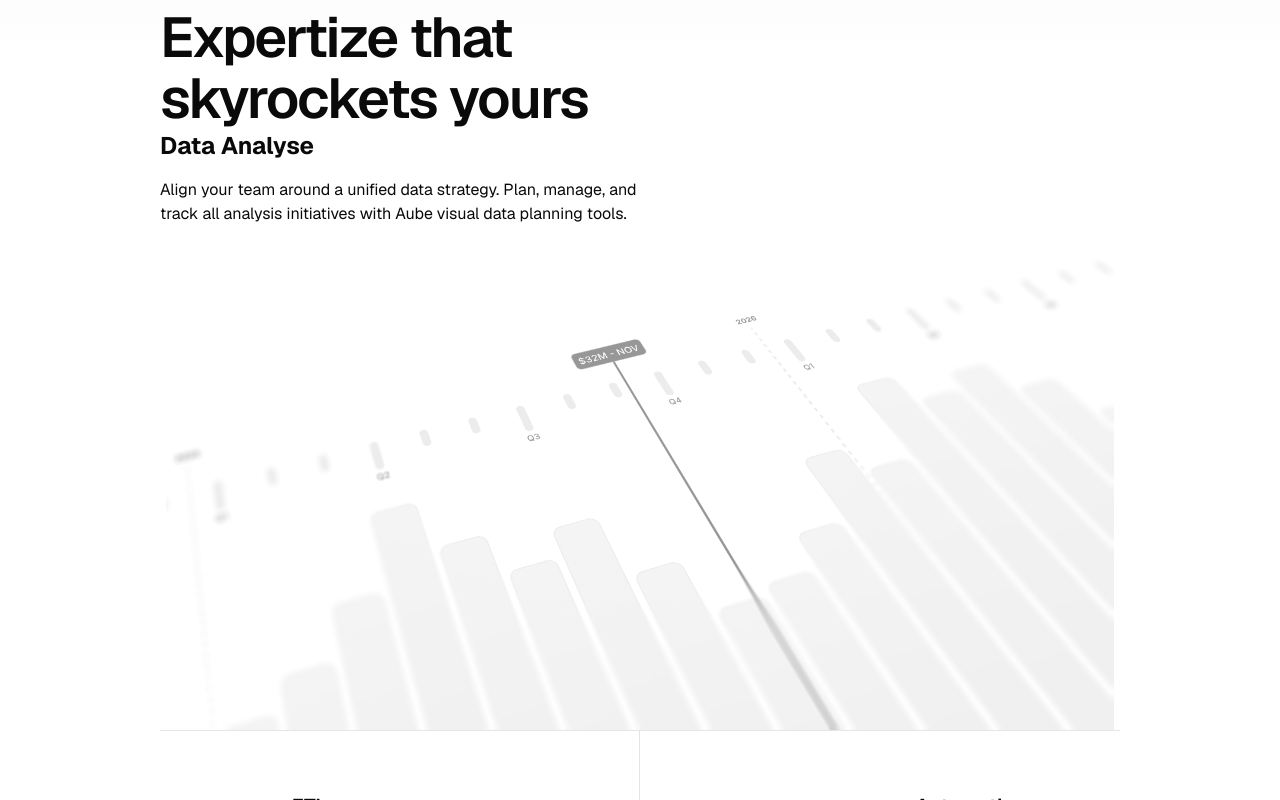
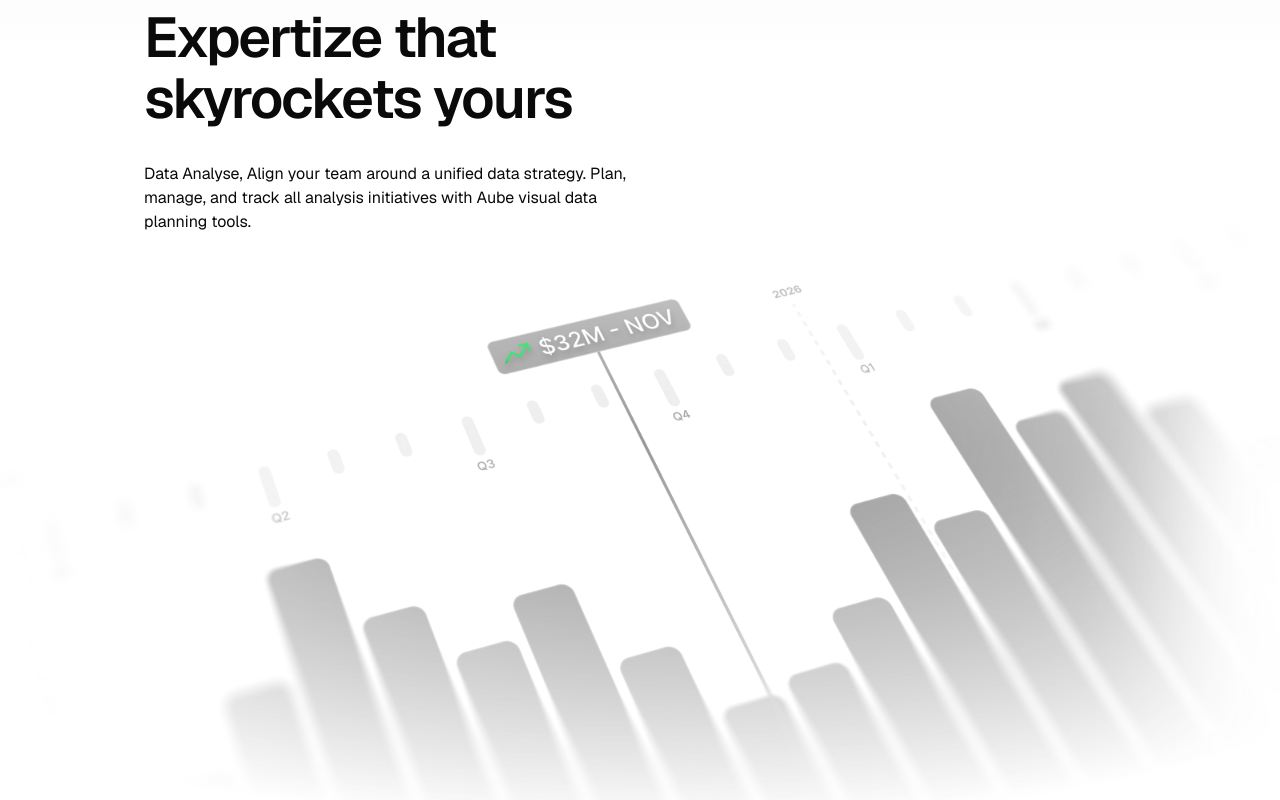
Before and after one commit to clement-horesh/my-aube, a Next.js app: page / in a window 1280 px wide. Shown: the part 1460-2260 px from the top of the page. Built offline with nearby package versions, Linux system fonts and the light colour scheme.

Commit message:
Finition sur core offering data analyse

```diff
--- a/src/app/globals.css
+++ b/src/app/globals.css
@@ -79,3 +79,17 @@
     @apply bg-background text-foreground;
   }
 }
+
+@layer components {
+  .responsive-mask {
+    mask-image: radial-gradient(100% 60% at 50% 35%, #d9d9d9 0, hsla(0,0%,45%,0) 100%);
+    -webkit-mask-image: radial-gradient(100% 60% at 50% 35%, #d9d9d9 0, hsla(0,0%,45%,0) 100%);
+  }
+
+  @media (min-width: 768px) {
+    .responsive-mask {
+      mask-image: radial-gradient(40% 30% at 50% 35%, #d9d9d9 0, hsla(0,0%,45%,0) 100%);
+      -webkit-mask-image: radial-gradient(80% 60% at 50% 35%, #d9d9d9 0, hsla(0,0%,45%,0) 100%);
+    }
+  }
+}
--- a/src/components/core-offer.tsx
+++ b/src/components/core-offer.tsx
@@ -6,26 +6,31 @@ import Image from "next/image"
 export function GradientSection() {
   return (
     <div id="core-offer" className="w-full bg-gradient-to-b from-neutral-100 to-transparent dark:from-neutral-900 dark:to-transparent" style={{ backgroundSize: '100% 250px', backgroundRepeat: 'no-repeat' }}>
-      <div className="w-full max-w-5xl mx-auto px-4 sm:px-6 lg:px-8 pt-50 pb-30">
+      <div className="w-full max-w-5xl mx-auto px-4 sm:px-6 lg:px-4 pt-50 pb-30">
         <h1 className="text-[56px] leading-[1.1] font-[538] tracking-[-0.0325em]">Expertize that<br/>skyrockets yours</h1>
 
         {/* Top Section */}
-        <div className="h-auto flex flex-col items-left justify-center">
-          <h2 className="text-2xl font-bold text-foreground mb-4">
-            Data Analyse
-          </h2>
-          <p className="max-w-full md:max-w-[50%] mb-6">Align your team around a unified data strategy. Plan, manage, and track all analysis initiatives with Aube visual data planning tools.</p>
-          <div className="relative h-120 overflow-visible">
+
+          <p className="max-w-full md:max-w-[50%] mb-6 mt-8">Data Analyse, Align your team around a unified data strategy. Plan, manage, and track all analysis initiatives with Aube visual data planning tools.</p>
+
+      </div>
+
+      {/* Image section that extends beyond container width */}
+      <div className="w-full  -mt-40 mb-2">
+        <div
+          className="relative w-full max-w-7xl mx-auto h-160 responsive-mask"
+        >
           <Image
             src="/Section 1.png"
             alt="Data Analysis Section"
             fill
-              className="object-contain"
+            className="object-cover object-center"
             priority
           />
         </div>
       </div>
 
+      <div className="w-full max-w-5xl mx-auto px-4 sm:px-6 lg:px-8 pb-30">
         {/* Separator */}
         <Separator />
 
--- a/src/components/hero.tsx
+++ b/src/components/hero.tsx
@@ -10,11 +10,11 @@ function HeroText() {
   return (
     <div className="flex flex-col gap-4 text-center sm:text-left relative z-20">
       <h1 className="text-5xl sm:text-5xl lg:text-6xl max-w-3xl transition-all duration-1000 font-bold bg-gradient-to-r from-black via-gray-700 to-gray-500 dark:from-gray-400 dark:via-gray-200 dark:to-white bg-clip-text text-transparent leading-none">
-      Levez la <span className="bg-gradient-to-r from-pink-300 via-orange-300 to-yellow-300 bg-clip-text text-transparent drop-shadow-[0_0_8px_rgba(251,146,60,0.3)] dark:drop-shadow-[0_0_10px_rgba(251,146,60,0.4)] animate-[pulse_2s_ease_forwards]">lumière</span> <br/>sur vos données.
+      Mettez en <span className="bg-gradient-to-r from-pink-300 via-orange-300 to-yellow-300 bg-clip-text text-transparent drop-shadow-[0_0_8px_rgba(251,146,60,0.3)] dark:drop-shadow-[0_0_10px_rgba(251,146,60,0.4)] animate-[pulse_2s_ease_forwards]">lumière</span> <br/> vos performances.
 
       </h1>
       <p className="text-base sm:text-lg max-w-2xl text-muted-foreground transition-all duration-1000 leading-relaxed">
-      Transformez vos tableaux bruts en leviers de performance. Du reporting clair aux dashboards interactifs, gagnez en visibilité sur ce qui compte.
+      Mettez vos données au service de votre stratégie.<br/>Visualisez ce qui compte, analysez mieux, décidez plus vite.
 
       </p>
       <div className="flex flex-col sm:flex-row items-center gap-3 sm:gap-4 mx-auto sm:mx-0">
```
Also changed, not shown: public/Section 1.png, public/img/Section 1.png (added). Lines whose indentation alone changed are shown as unchanged.
